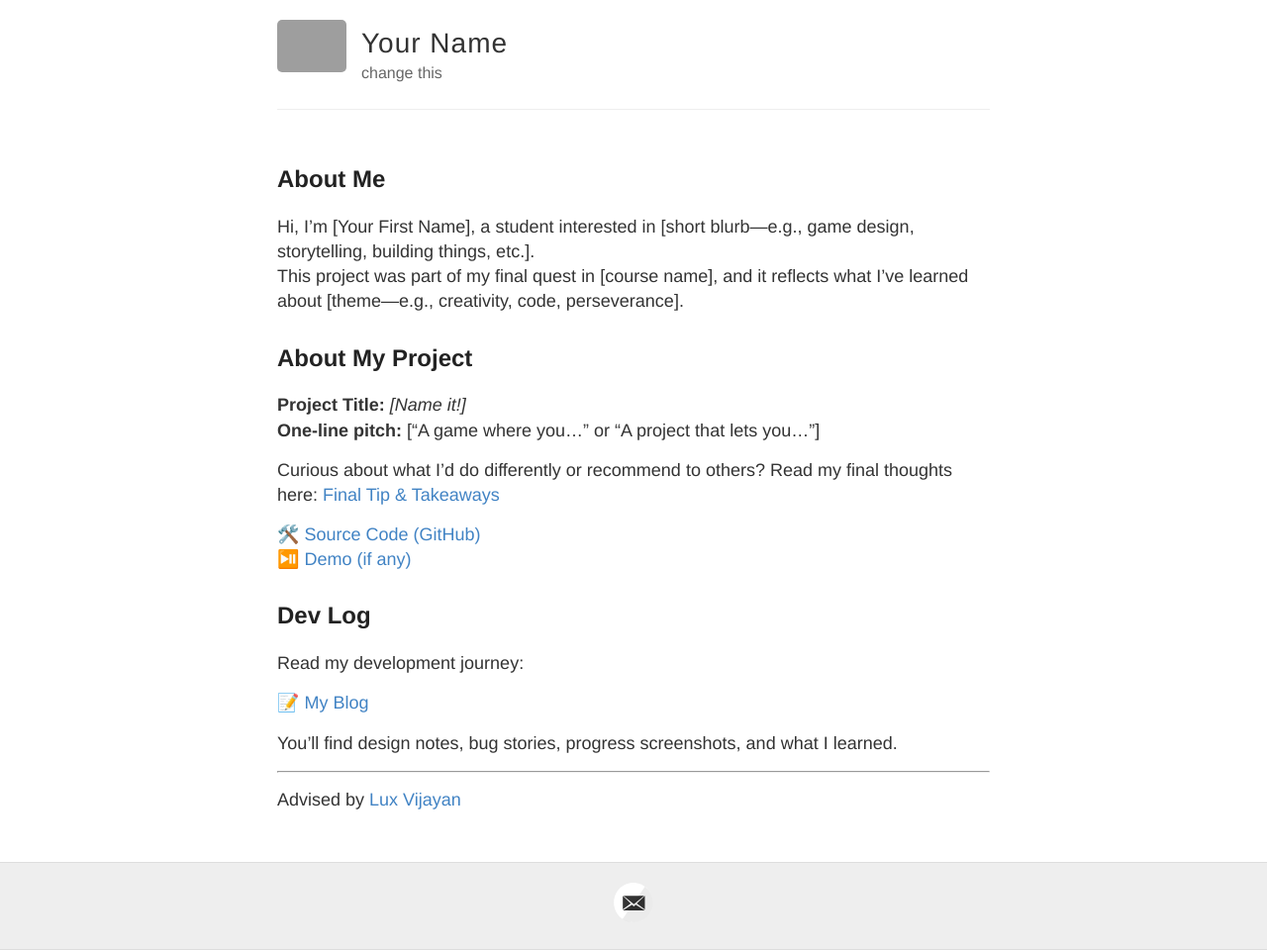
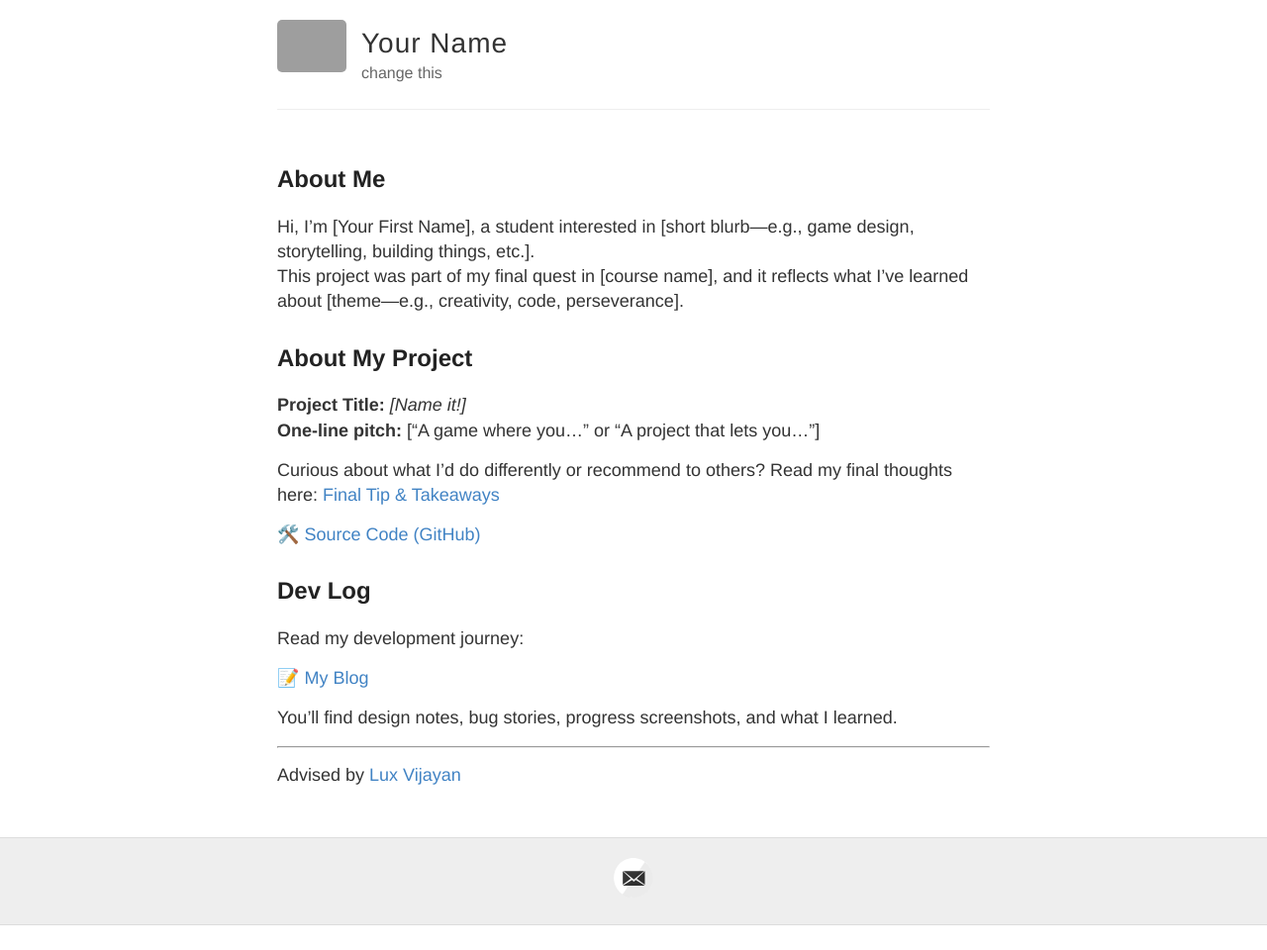
Before and after one commit to sophiachen120/sophiachen120.github.io, a Jekyll site: the page built from index.md, in a window 1280 px wide. Shown: the whole page at 99% size. Built offline with Jekyll 4.4.1, drawn with Linux system fonts in a browser that asks for light colours; after the commit the page ends 935 px from its top, so only the background shows below that; grey boxes are pictures that could not be loaded.

Commit message:
Update index.md

```diff
--- a/index.md
+++ b/index.md
@@ -16,7 +16,6 @@ This project was part of my final quest in [course name], and it reflects what I
 > Curious about what I’d do differently or recommend to others? Read my final thoughts here: [Final Tip & Takeaways](_posts/2025-05-23-tip.md)
 
 🛠️ [Source Code (GitHub)](https://github.com/YOURUSERNAME/YOURPROJECT)
-⏯️ [Demo (if any)](demo.html)
 
 ## Dev Log
 
```
